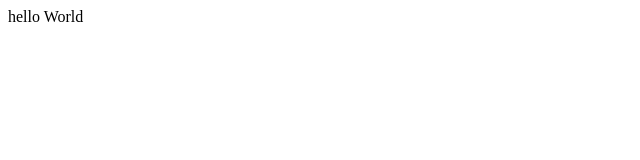
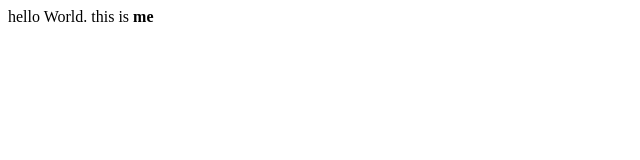
Before and after one commit to bensjx/week9-1, a website: page index.html in a window 1280 px wide. Shown: the full height of the page, 0-640 px from the left. Drawn offline with Linux system fonts and the light colour scheme.

Commit message:
changed body

```diff
--- a/index.html
+++ b/index.html
@@ -1,7 +1,7 @@
 <html>
 
 <body>
-hello World
+hello World. this is <b> me </me>
 </body>
 
 </html>
```
